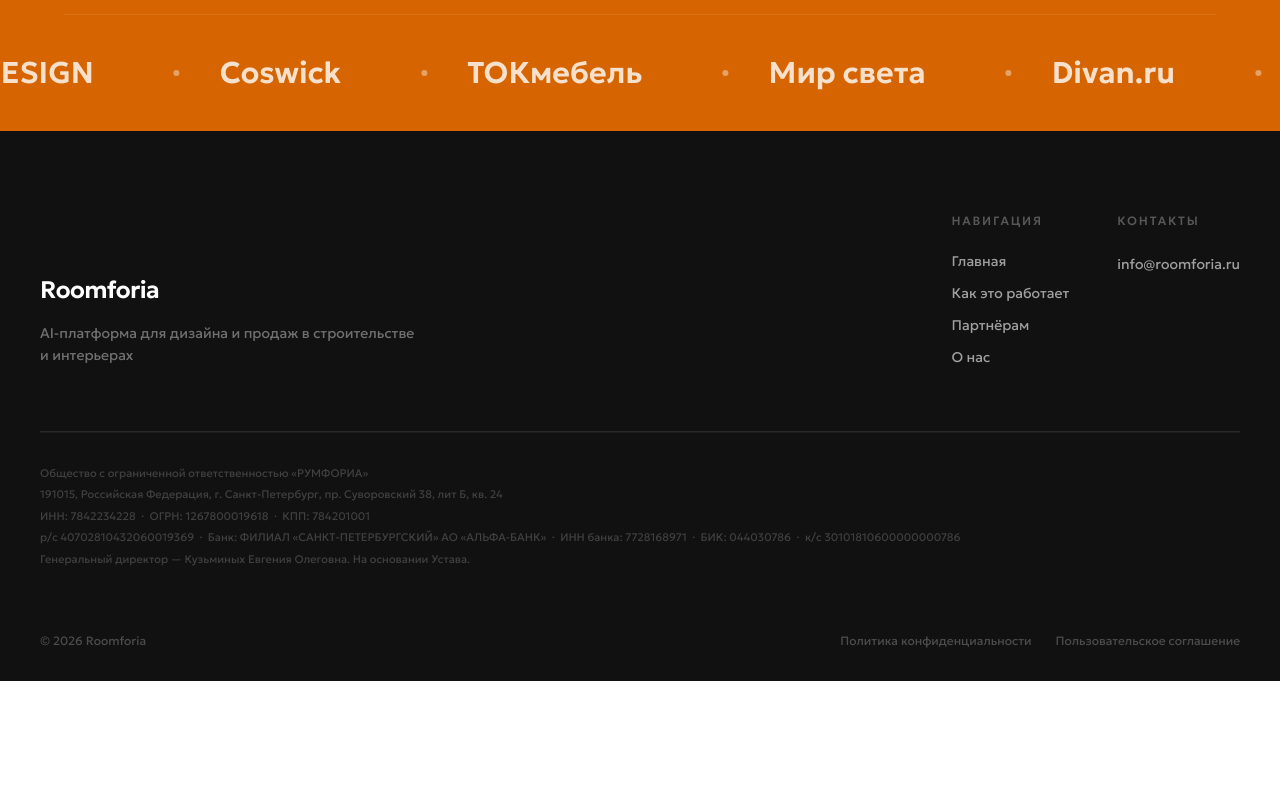
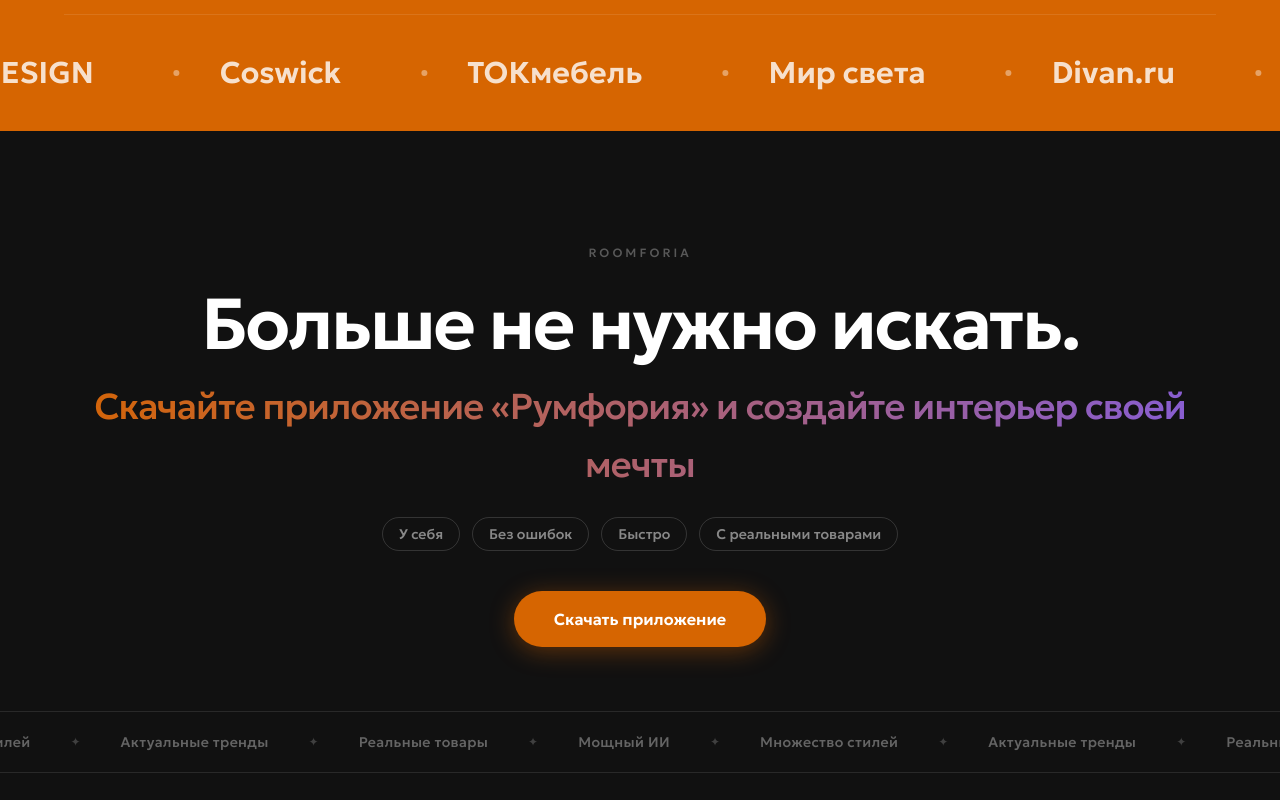
Before and after one commit to roomforia/roomforia, a Next.js app: page / in a window 1280 px wide. Shown: the part 6120-6920 px from the top of the page. Before the commit the page ends 6801 px from the top, so only its background shows below. Built offline with nearby package versions, Linux system fonts and the light colour scheme.

Commit message:
feat: финальный CTA-блок с бегущей строкой

```diff
--- a/src/app/page.tsx
+++ b/src/app/page.tsx
@@ -6,6 +6,7 @@ import PainSection from "@/components/PainSection";
 import ComparisonSection from "@/components/ComparisonSection";
 import CTASection from "@/components/CTASection";
 import BrandsSection from "@/components/BrandsSection";
+import FinalCTA from "@/components/FinalCTA";
 import Header from "@/components/Header";
 import Footer from "@/components/Footer";
 
@@ -22,6 +23,7 @@ export default function Home() {
         <ComparisonSection />
         <CTASection />
         <BrandsSection />
+        <FinalCTA />
       </main>
         <Footer />
 
--- /dev/null
+++ b/src/components/FinalCTA.tsx
@@ -0,0 +1,90 @@
+"use client"
+
+import { motion } from "framer-motion"
+
+const DEMO_URL = "https://www.figma.com/proto/oKpcwYWl1oXTzZ8jGxdSvX/Mobile-App-Prototype_Design?page-id=0%3A7137&node-id=37320-1691&viewport=-79%2C-4447%2C0.52&t=sG3LJCgcdGCLn3Qt-9&scaling=scale-down&content-scaling=fixed&starting-point-node-id=37320%3A2244&show-proto-sidebar=1"
+
+const marqueeItems = ["Множество стилей", "Актуальные тренды", "Реальные товары", "Мощный ИИ"]
+
+export default function FinalCTA() {
+  return (
+    <section className="bg-[#111] pt-20 md:pt-28 pb-0 overflow-hidden">
+      <div className="max-w-7xl mx-auto px-6 md:px-10 text-center">
+
+        <motion.p
+          initial={{ opacity: 0, y: 16 }}
+          whileInView={{ opacity: 1, y: 0 }}
+          viewport={{ once: true }}
+          transition={{ duration: 0.5, ease: [0.22, 1, 0.36, 1] }}
+          className="text-white/30 text-xs uppercase tracking-[0.25em] font-medium mb-6"
+        >
+          Roomforia
+        </motion.p>
+
+        <motion.h2
+          initial={{ opacity: 0, y: 30 }}
+          whileInView={{ opacity: 1, y: 0 }}
+          viewport={{ once: true }}
+          transition={{ duration: 0.7, ease: [0.22, 1, 0.36, 1], delay: 0.1 }}
+          className="text-[32px] md:text-6xl lg:text-[72px] font-bold tracking-tight leading-[1.05] text-white mb-4"
+        >
+          Больше не нужно искать.
+        </motion.h2>
+
+        <motion.p
+          initial={{ opacity: 0, y: 20 }}
+          whileInView={{ opacity: 1, y: 0 }}
+          viewport={{ once: true }}
+          transition={{ duration: 0.6, ease: [0.22, 1, 0.36, 1], delay: 0.2 }}
+          className="text-[20px] md:text-3xl lg:text-4xl font-medium tracking-tight leading-snug mb-6"
+          style={{ background: "linear-gradient(90deg, #d66501, #855dda)", WebkitBackgroundClip: "text", WebkitTextFillColor: "transparent" }}
+        >
+          Скачайте приложение «Румфория» и создайте интерьер своей мечты
+        </motion.p>
+
+        <motion.div
+          initial={{ opacity: 0, y: 16 }}
+          whileInView={{ opacity: 1, y: 0 }}
+          viewport={{ once: true }}
+          transition={{ duration: 0.5, ease: [0.22, 1, 0.36, 1], delay: 0.3 }}
+          className="flex flex-wrap gap-3 justify-center mb-10"
+        >
+          {["У себя", "Без ошибок", "Быстро", "С реальными товарами"].map((tag) => (
+            <span key={tag} className="px-4 py-1.5 rounded-full border border-white/15 text-white/50 text-sm font-medium">
+              {tag}
+            </span>
+          ))}
+        </motion.div>
+
+        <motion.div
+          initial={{ opacity: 0, scale: 0.95 }}
+          whileInView={{ opacity: 1, scale: 1 }}
+          viewport={{ once: true }}
+          transition={{ duration: 0.5, ease: [0.22, 1, 0.36, 1], delay: 0.4 }}
+        >
+          <a
+            href={DEMO_URL}
+            target="_blank"
+            className="inline-flex px-10 py-4 rounded-full bg-[#d66501] text-white text-base font-semibold hover:bg-[#bf5a01] transition-all duration-200 shadow-[0_4px_24px_rgba(214,101,1,0.4)] hover:scale-[1.03]"
+          >
+            Скачать приложение
+          </a>
+        </motion.div>
+
+      </div>
+
+      <div className="mt-12 md:mt-16 border-t border-b border-white/10 py-5 overflow-hidden">
+        <div className="flex items-center whitespace-nowrap animate-marquee">
+          {[...Array(8)].map((_, ri) =>
+            marqueeItems.map((item, i) => (
+              <span key={`${ri}-${i}`} className="flex items-center">
+                <span className="text-white/35 text-sm font-medium tracking-wide px-10">{item}</span>
+                <span className="text-white/20 text-xs">✦</span>
+              </span>
+            ))
+          )}
+        </div>
+      </div>
+    </section>
+  )
+}
```
